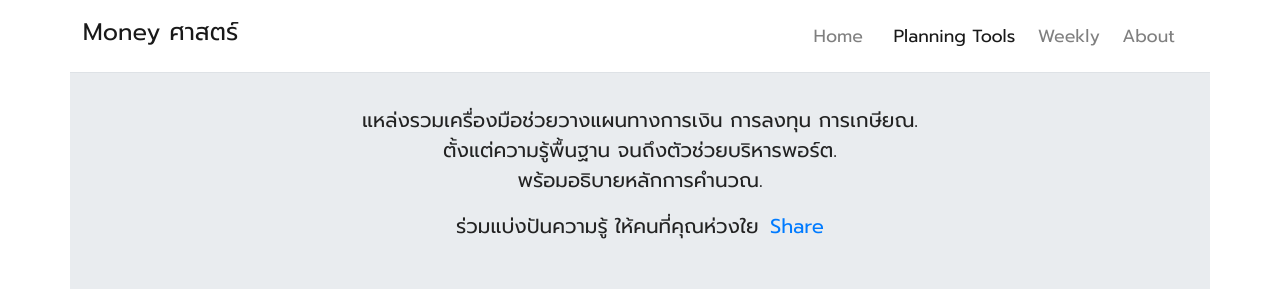
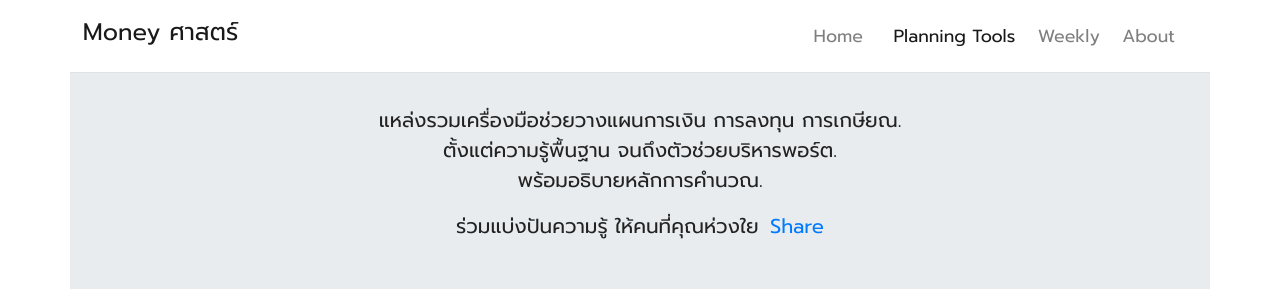
Before and after one commit to moneysart/moneysart.github.io, a Jekyll site: the page built from tools/index.html, in a window 1280 px wide. Shown: the top 297 px of the page. Built offline with Jekyll 4.4.1, drawn with Linux system fonts in a browser that asks for light colours; nearby versions of some CDN libraries.

Commit message:
edit text

```diff
--- a/_config.yml
+++ b/_config.yml
@@ -1,6 +1,6 @@
 title: Money ศาสตร์
 suffix: Money ศาสตร์
-description: website ช่วยวางแผนทางการเงิน การลงทุน การเกษียณ ด้วยเครื่องมือคำนวณ และสรุปข้อมูลข่าวสารการลงทุนรายสัปดาห์
+description: website ช่วยวางแผนการเงิน การลงทุน การเกษียณ ด้วยเครื่องมือคำนวณ และสรุปข้อมูลข่าวสารการลงทุนรายสัปดาห์
 
 name: Money ศาสตร์
 url: "https://moneysart.com"
--- a/tools/index.html
+++ b/tools/index.html
@@ -12,7 +12,7 @@ canonical_url: /tools/
         <!-- specify grid columns to occupy at different media's sizes, adding col-x with no size will act as default -->
         <div class="col-12">
             <p class="lead">
-                แหล่งรวมเครื่องมือช่วยวางแผนทางการเงิน การลงทุน การเกษียณ. <br>
+                แหล่งรวมเครื่องมือช่วยวางแผนการเงิน การลงทุน การเกษียณ. <br>
                 ตั้งแต่ความรู้พื้นฐาน จนถึงตัวช่วยบริหารพอร์ต. <br>
                 พร้อมอธิบายหลักการคำนวณ.
             </p>
```
